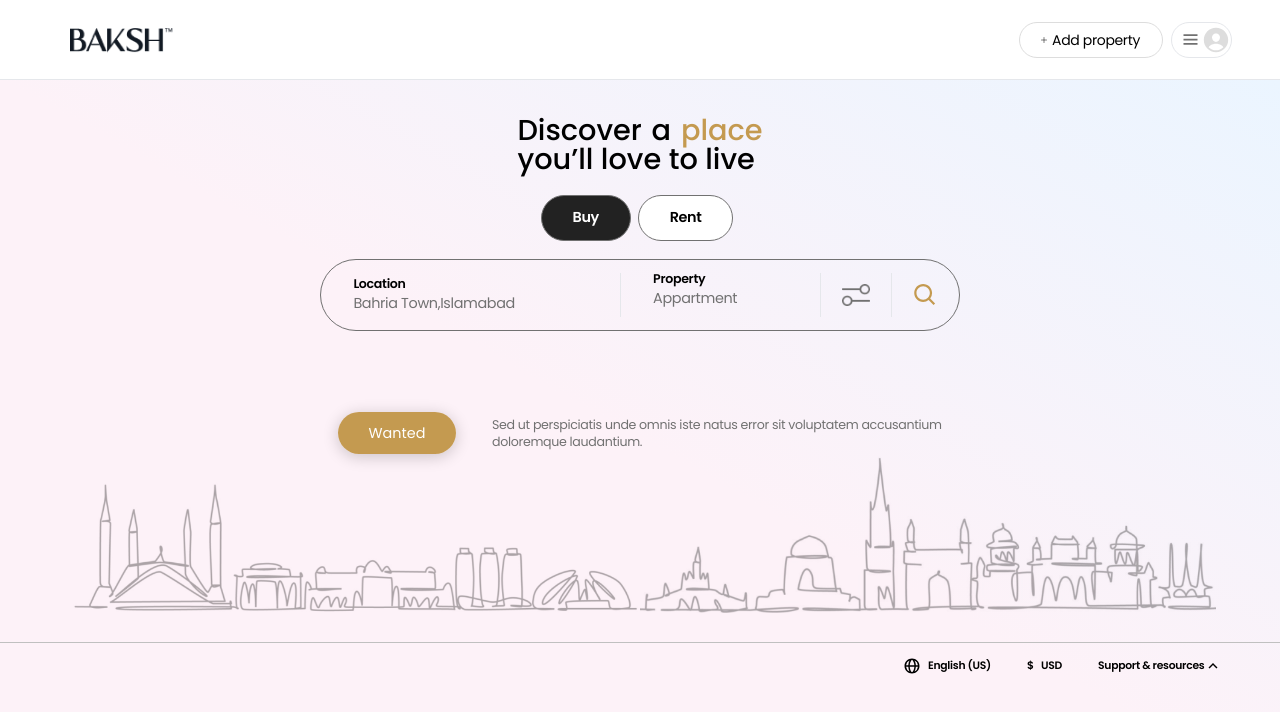
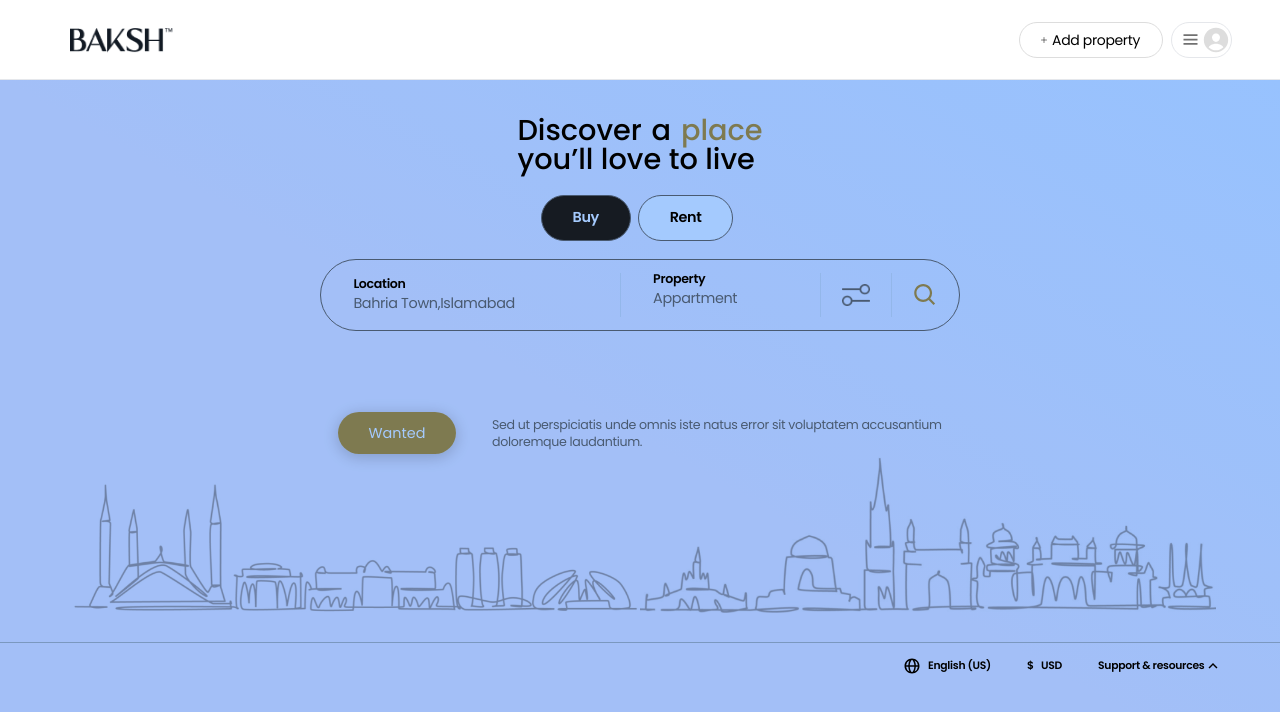
Before and after one commit to MuhammadKhan3/Airnub, a React (Create React App) app: page / in a window 1280 px wide. Shown: the top 712 px of the page. Built offline with nearby package versions, Linux system fonts and the light colour scheme; what tailwind-gradient-mask-image would draw is missing.

Commit message:
push orignSDFasdfkljjdjl

```diff
--- a/src/pages/home/home.jsx
+++ b/src/pages/home/home.jsx
@@ -6,7 +6,7 @@ import HomeContent from "./homeContent";
 import BottomNavigation from "../../components/bottomNavigation";
 const Home=()=>{
     return (
-    <div className="flex flex-col relative h-screen  mb:h-[92.7vh]   w-full" >
+    <div className="flex flex-col relative h-screen bg-blue-300  mb:h-[92.7vh]   w-full" >
         <HomeHeader/>
         <HomeContent/>
         {/* <div className="mt-4"> */}
```
